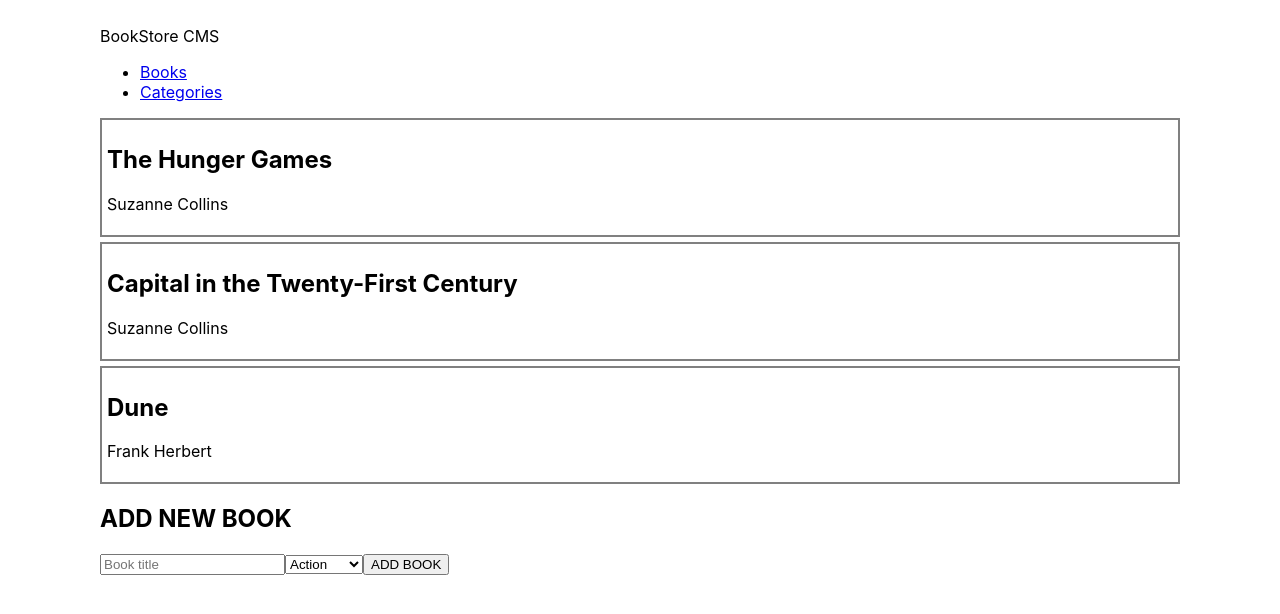
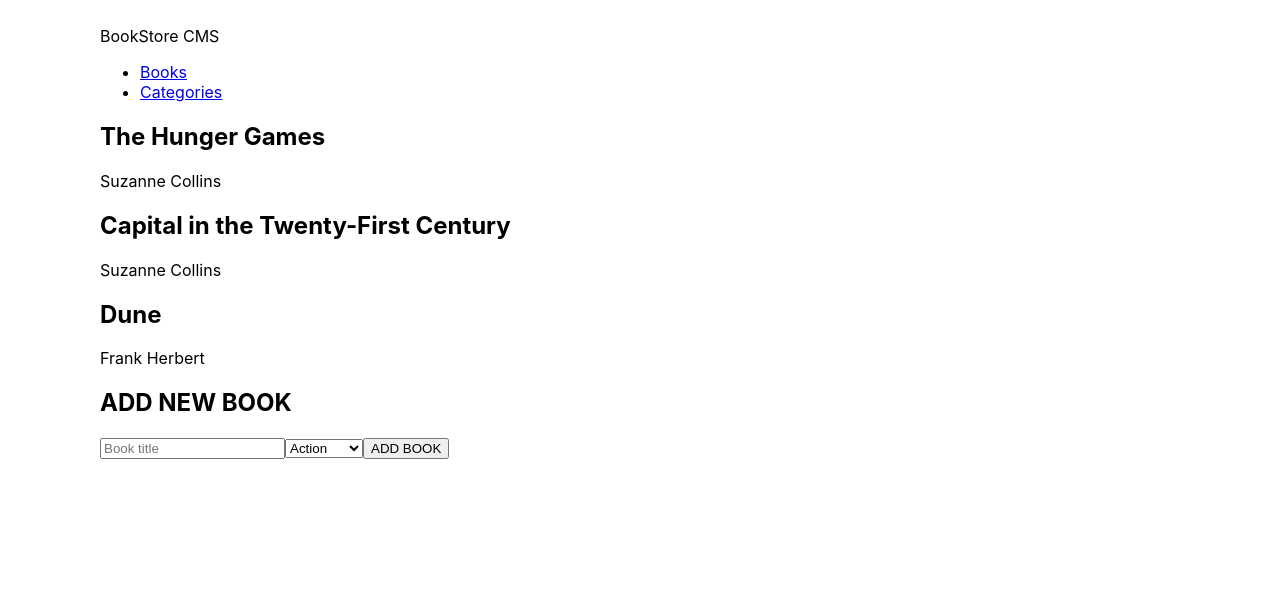
Before and after one commit to jeanbuhendwa/book-store, a React (Create React App) app: page / in a window 1280 px wide. Shown: the top 614 px of the page. Built offline with nearby package versions, Linux system fonts and the light colour scheme.

Commit message:
Add styles

```diff
--- a/src/App.css
+++ b/src/App.css
@@ -1,8 +1,11 @@
 body {
   padding: 10px 100px;
 }
-
-article {
+section ul {
+  padding: 0;
+  list-style: none;
+}
+section ul li {
   border: 2px solid gray;
   margin: 5px 0;
   padding: 5px;
```
